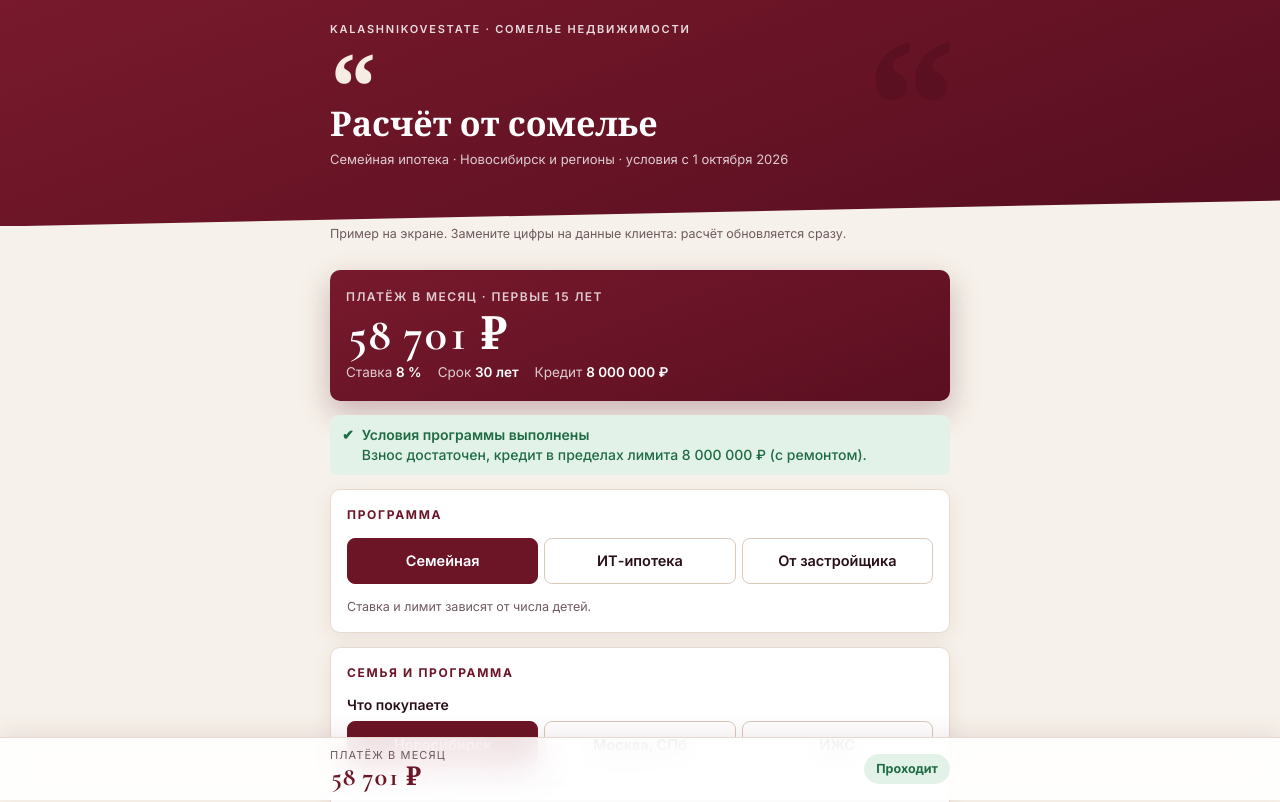
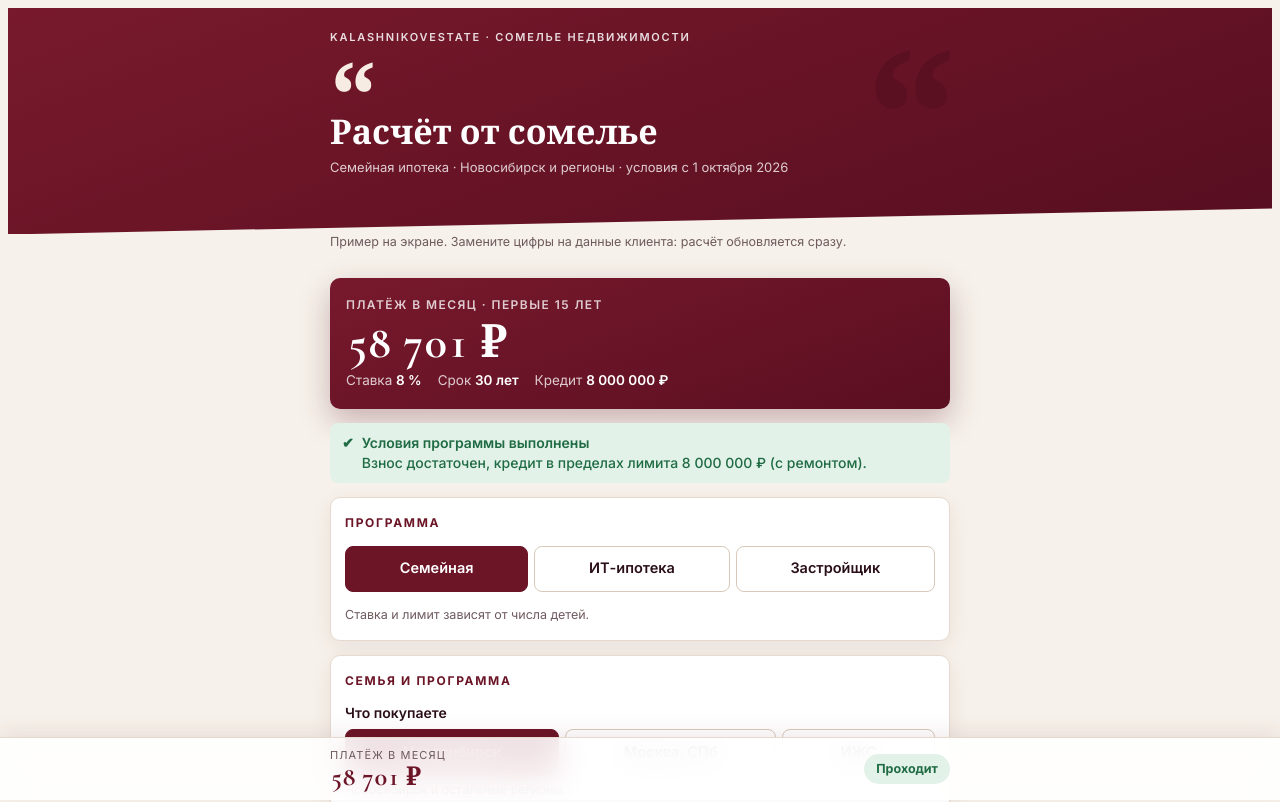
Before and after one commit to NikolayKalashnikov/Ipoteka-KalashnikovEstate-, a plain HTML site: page index.html in a window 1280 px wide. Shown: the top 802 px of the page. Drawn offline with nearby package versions, Linux system fonts and the light colour scheme.

Commit message:
Add files via upload

```diff
--- a/index.html
+++ b/index.html
@@ -1,7 +1,4 @@
-<!doctype html>
-<html lang="ru"><head><meta charset="utf-8"><meta name="viewport" content="width=device-width,initial-scale=1,viewport-fit=cover">
-<title>Расчёт от сомелье</title>
-
+<!doctype html><html lang="ru"><head><title>Расчёт от сомелье</title>
 <!-- seo:start -->
 <meta name="description" content="Платёж, взнос и лимиты семейной ипотеки и ипотеки застройщика за минуту. Николай Калашников, KalashnikovEstate, Новосибирск.">
 <meta name="theme-color" content="#6B1527">
@@ -25,7 +22,7 @@
 <link rel="icon" type="image/png" sizes="32x32" href="favicon-32.png">
 <link rel="apple-touch-icon" href="apple-touch-icon.png">
 <!-- seo:end -->
-
+<meta name="x-removed" content="cover">
 <link rel="stylesheet" href="https://fonts.googleapis.com/css2?family=Cormorant+Garamond:wght@600;700&family=Inter:wght@400;500;600;700&display=swap">
 <style>
 /* Concept: wine-cellar ledger on a phone — burgundy header band, cream paper, gold input fields, a sticky payment bar at the bottom. */
@@ -40,16 +37,16 @@
 *{box-sizing:border-box}
 [hidden]{display:none!important}
 body{background:var(--bg);color:var(--ink);font-family:var(--font-body);font-size:15px;line-height:1.45;
-  padding-left:max(16px,env(safe-area-inset-left,0px));padding-right:max(16px,env(safe-area-inset-right,0px));padding-block:0 110px}
+  padding-left:max(10px,env(safe-area-inset-left,0px));padding-right:max(10px,env(safe-area-inset-right,0px));padding-block:0 110px}
 .wrap{max-width:620px;margin:0 auto;display:flex;flex-direction:column;gap:14px}
-header.band{margin-inline:calc(-1 * max(16px,env(safe-area-inset-left,0px)));background:var(--wine-deep);color:var(--on-wine);
+header.band{margin-inline:calc(-1 * max(10px,env(safe-area-inset-left,0px)));background:var(--wine-deep);color:var(--on-wine);
   padding:22px max(16px,env(safe-area-inset-left,0px)) 20px}
 header.band .inner{max-width:620px;margin:0 auto}
 .brand{font-size:11px;letter-spacing:.16em;text-transform:uppercase;color:var(--on-wine-soft);font-weight:600}
 h1{font-family:var(--font-display);font-weight:700;font-size:34px;line-height:1.05;margin:8px 0 6px;text-wrap:balance}
 .sub{color:var(--on-wine-soft);font-size:13px}
 .note{font-size:12.5px;color:var(--muted)}
-section.card{background:var(--surface);border:1px solid var(--line);border-radius:10px;padding:16px;display:flex;flex-direction:column;gap:14px}
+section.card{background:var(--surface);border:1px solid var(--line);border-radius:10px;padding:16px 14px;display:flex;flex-direction:column;gap:14px}
 h2{font-size:12px;letter-spacing:.14em;text-transform:uppercase;color:var(--wine);margin:0;font-weight:700}
 .field{display:flex;flex-direction:column;gap:6px;min-width:0}
 .field>label,.lbl{font-weight:600;font-size:14px}
@@ -74,6 +71,7 @@ input:focus-visible,button:focus-visible{outline:3px solid var(--wine);outline-o
 dl{margin:0;display:grid;grid-template-columns:1fr auto;gap:8px 12px}
 dt{color:var(--muted);font-size:14px;min-width:0}
 dd{margin:0;font-weight:700;text-align:right;font-variant-numeric:tabular-nums;white-space:nowrap}
+dd .sub{display:block;font-weight:500;font-size:12.5px;color:var(--muted);margin-top:1px}
 dd.sm{font-weight:600;font-size:13px;white-space:normal}
 .sep{height:1px;background:var(--line);margin:2px 0}
 .actions{display:flex;gap:8px;flex-wrap:wrap}
@@ -185,7 +183,7 @@ section.card>.btn{flex:none}
 .ovt tr.st td{font-weight:700;color:var(--ink)}
 
 #prog button,#reg button{font-size:14.5px;padding:0 6px}
-details.card{display:block;padding:16px}
+details.card{display:block;padding:16px 14px}
 details.card>*:not(summary){margin-top:12px}
 details.card>summary{list-style:none;display:flex;align-items:center;gap:10px;line-height:1.4}
 details.card>summary::-webkit-details-marker{display:none}
@@ -194,9 +192,10 @@ details.card>summary::after{content:"+";font-size:20px;line-height:1;color:#6B15
 details.card[open]>summary::after{content:"–"}
 details.card .sv{flex:none;letter-spacing:0;text-transform:none;font-size:13px;font-weight:700;color:var(--ink)}
 details.card>.row2{display:grid}
-.ovt{font-size:12px}.ovt td,.ovt th{padding-left:10px}.ovt td:first-child,.ovt th:first-child{padding-left:0}
+.seg button{flex:1 1 auto;min-width:0;padding:6px 4px;font-size:15px;line-height:1.15;hyphens:manual;overflow-wrap:normal;word-break:keep-all}
+.ovt{font-size:11.5px;table-layout:fixed}.ovt td,.ovt th{padding-left:4px;padding-right:0}.ovt td:first-child,.ovt th:first-child{padding-left:0;padding-right:6px;width:31%}.ovt td{white-space:nowrap;letter-spacing:-.2px}.ovt th{font-size:11px;line-height:1.2;vertical-align:bottom}
+@media(max-width:400px){.seg button{font-size:13px;padding:6px 2px}}
 </style>
-<style>html,body{margin:0}</style></head><body>
 
 <header class="band"><div class="inner"><div class="q" aria-hidden="true">“</div>
   <div class="brand">KalashnikovEstate · Сомелье недвижимости</div>
@@ -429,7 +428,7 @@ function seg(id,opts,get,set){var el=$(id);el.innerHTML='';opts.forEach(function
   el._get=get}
 function sync(){['prog','reg','kids','half','ddu','tax','ovMode'].forEach(function(id){var el=$(id);Array.prototype.forEach.call(el.children,function(b){b.setAttribute('aria-pressed',String(b.dataset.v)===String(S[id]))})})}
 function defYears(){var d=S.prog==='it'?15:(S.prog==='fam'&&S.reg==='izhs'?20:30);if([15,20,30].indexOf(Math.round(num(S.years)))>-1){S.years=d;fmtField('years')}}
-seg('prog',[{t:'Семейная',v:'fam'},{t:'ИТ-ипотека',v:'it'},{t:'От застройщика',v:'mkt'}],null,function(v){S.prog=v;defYears()});
+seg('prog',[{t:'Семейная',v:'fam'},{t:'ИТ-ипотека',v:'it'},{t:'Застройщик',v:'mkt'}],null,function(v){S.prog=v;defYears()});
 seg('reg',[{t:'Новосибирск',v:'nsk'},{t:'Москва, СПб',v:'msk'},{t:'ИЖС',v:'izhs'}],null,function(v){S.reg=v;defYears()});
 seg('ovMode',[{t:'в процентах',v:'в процентах'},{t:'в рублях',v:'в рублях'}],null,function(v){S.ovMode=v});
 seg('kids',[1,2,3,4,5].map(function(n){return{t:String(n),v:n}}),null,function(v){S.kids=+v});
@@ -559,12 +558,12 @@ function calc(){
   else if(it)rows.push(['Лимит: льготная часть / всего',rub(IT_L)+' / '+rub(IT_MAX)]);
   if(econ>0.5)rows.push(['Экономия при взносе от 50 %',rub(econ)+' в мес']);
   if(M.ins>0&&loan>0)rows.push(['Платёж со страховкой',rub(pay+M.ins/12)+' в мес']);
-  $('resDl').innerHTML=rows.map(function(r){return '<dt>'+r[0]+'</dt><dd>'+r[1]+'</dd>'}).join('');
+  $('resDl').innerHTML=rows.map(function(r){var v=String(r[1]),i=v.indexOf(' · ');if(i>0)v=v.slice(0,i)+'<span class="sub">'+v.slice(i+3)+'</span>';return '<dt>'+r[0]+'</dt><dd>'+v+'</dd>'}).join('');
 
   var firstTxt=mk?(after?'первые '+after.sy+' '+(after.sy%10===1&&after.sy!==11?'год':(after.sy%10>=2&&after.sy%10<=4&&(after.sy<10||after.sy>20)?'года':'лет')):'весь срок'):(after?'первые 15 лет':'весь срок');
   $('heroK').textContent='Платёж в месяц · '+(M.combo?'комбо-ипотека, ':'')+firstTxt;
   var spreadTxt=iz?'3,5':'3';
-  if(after){$('afterDl').innerHTML=[[mk?'Остаток долга после субсидии':'Остаток долга на конец 15-го года',rub(after.bal)],[mk?'Ставка после субсидии':'Ставка после 15 лет',pct(after.rate)],[mk?'Платёж после субсидии':'Платёж после 15 лет',rub(after.pay)+' / мес']].map(function(r){return '<dt>'+r[0]+'</dt><dd>'+r[1]+'</dd>'}).join('');
+  if(after){$('afterDl').innerHTML=[[mk?'Остаток долга после субсидии':'Остаток долга на конец 15-го года',rub(after.bal)],[mk?'Ставка после субсидии':'Ставка после 15 лет',pct(after.rate)],[mk?'Платёж после субсидии':'Платёж после 15 лет',rub(after.pay)+' / мес']].map(function(r){var v=String(r[1]),i=v.indexOf(' · ');if(i>0)v=v.slice(0,i)+'<span class="sub">'+v.slice(i+3)+'</span>';return '<dt>'+r[0]+'</dt><dd>'+v+'</dd>'}).join('');
     $('afterHint').textContent=mk?'Ставка после субсидии взята из вашего ввода. Уточните её у застройщика и банка.':'Берётся меньшее из «ставка по договору + 4 п.п.» ('+pct(after.ra)+') и «ключевая + '+spreadTxt+' п.п.» ('+pct(after.rb)+'). Это оценка по правилам с 1 октября 2026 года: законодательство и ключевая ставка могут измениться, тогда изменится и платёж.';}
   else{$('afterDl').innerHTML=mk?'<dt>Субсидия на весь срок</dt><dd>ставка не меняется</dd>':(fixedWhole?'<dt>Ставка '+pct(eff)+' на весь срок</dt><dd>платёж не меняется</dd>':'<dt>Срок до 15 лет</dt><dd>льгота на весь срок</dd>');$('afterHint').textContent=fixedWhole?'Взнос от 50 %: ставка не выше 6 % действует на весь срок кредита, после 15 лет она не повышается.':'';}
 
@@ -606,4 +605,3 @@ $('mkrep').addEventListener('click',function(){
 sync();calc();
 })();
 </script>
-</body></html>
```
